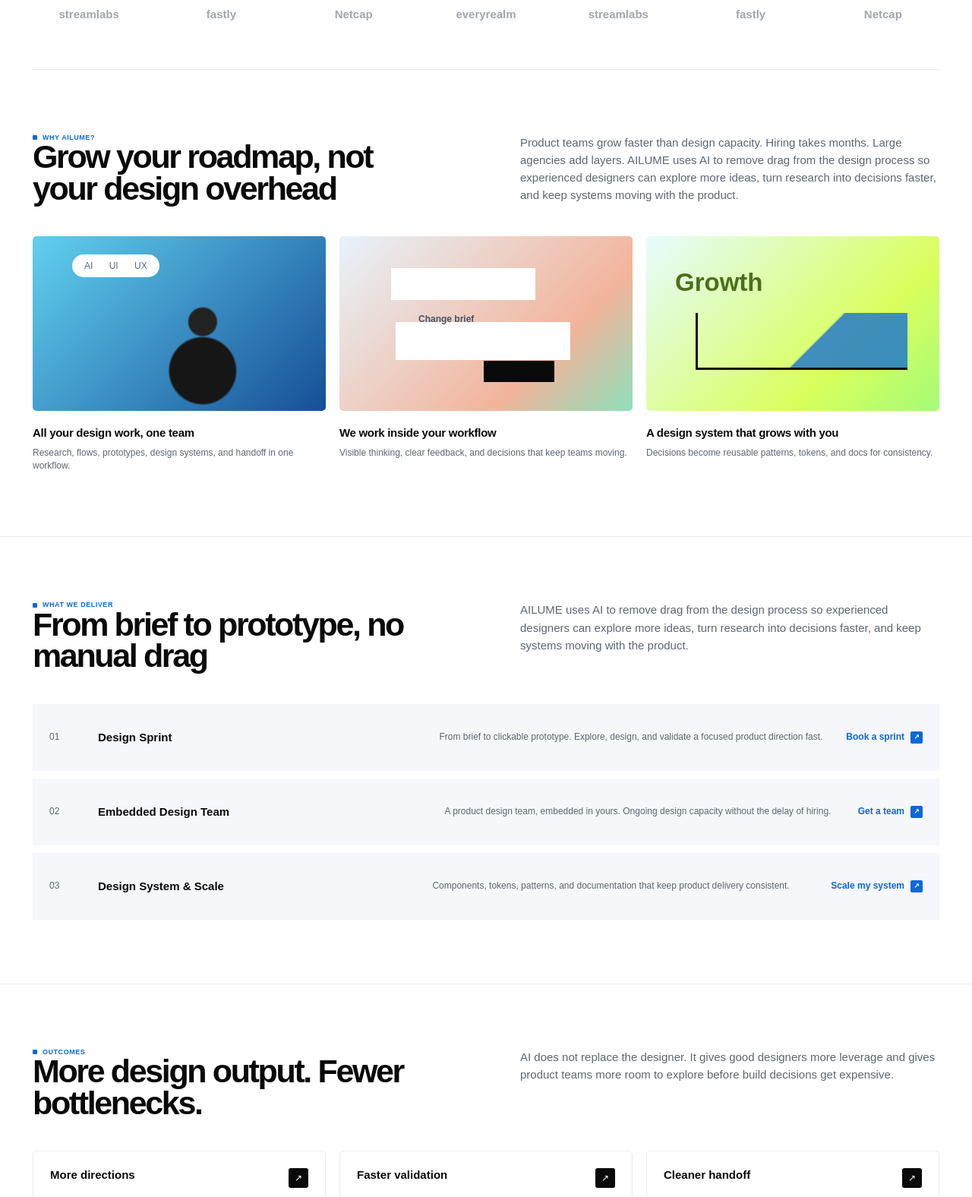
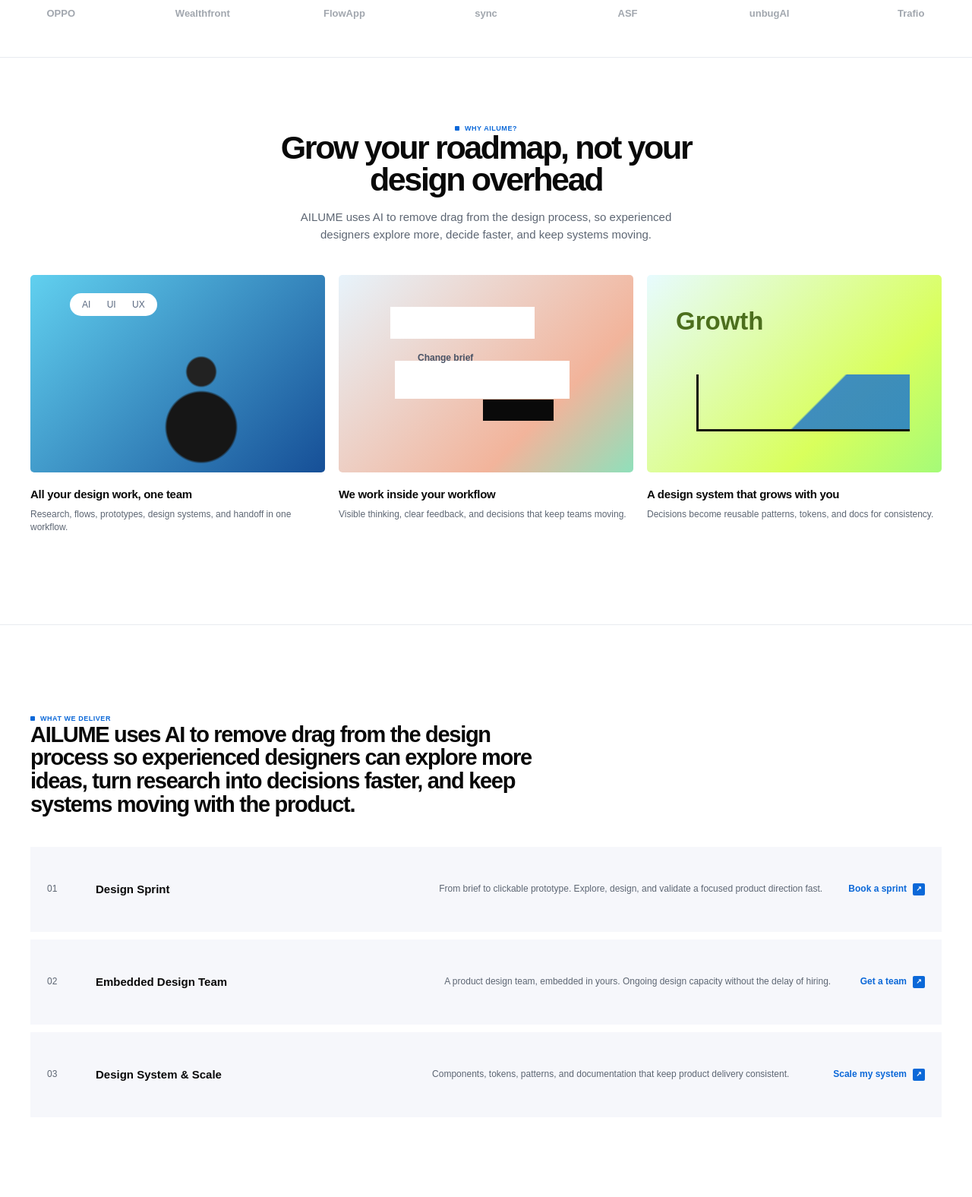
Before and after one commit to vboyev/Ailume, a plain HTML site: page index.html in a window 1280 px wide. Shown: the part 661-2237 px from the top of the page at 76% size. Drawn offline with Linux system fonts and the light colour scheme.

Commit message:
Match homepage to Figma frame

```diff
--- a/ailume-home.css
+++ b/ailume-home.css
@@ -1526,7 +1526,7 @@ textarea.drawer-field {
 }
 
 .final-container {
-  width: min(100% - 64px, 1194px);
+  width: min(100% - 80px, 1320px);
   margin: 0 auto;
 }
 
@@ -1537,7 +1537,7 @@ textarea.drawer-field {
 .final-hero-grid {
   display: grid;
   grid-template-columns: 485px 1fr;
-  gap: 94px;
+  gap: 170px;
   align-items: center;
 }
 
@@ -1813,9 +1813,9 @@ textarea.drawer-field {
 }
 
 .final-logo-strip {
-  max-width: 1194px;
+  max-width: 1320px;
   margin: 0 auto;
-  padding: 28px 0 64px;
+  padding: 28px 0 50px;
   border-top: 1px solid var(--final-line);
   border-bottom: 1px solid var(--final-line);
 }
@@ -1836,14 +1836,14 @@ textarea.drawer-field {
 
 .final-logo-strip span {
   color: #7d858f;
-  font-size: 15px;
+  font-size: 13px;
   font-weight: 700;
   text-align: center;
   opacity: .72;
 }
 
 .final-section {
-  padding: 84px 0;
+  padding: 118px 0;
   border-bottom: 1px solid var(--final-line);
 }
 
@@ -1865,10 +1865,74 @@ textarea.drawer-field {
 }
 
 .final-section-head > p,
-.final-how-grid > div > p {
+.final-how-grid > div > p,
+.final-section-head div > p:not(.final-label) {
   color: var(--final-muted);
   font-size: 15px;
   line-height: 1.55;
+}
+
+.final-centered-section .final-section-head {
+  display: block;
+  max-width: 560px;
+  text-align: center;
+}
+
+.final-centered-section .final-label {
+  justify-content: center;
+  margin-right: auto;
+  margin-left: auto;
+}
+
+.final-centered-section h2 {
+  max-width: 560px;
+  margin-right: auto;
+  margin-left: auto;
+}
+
+.final-centered-section .final-section-head div > p:not(.final-label) {
+  max-width: 510px;
+  margin: 17px auto 0;
+}
+
+.final-why {
+  padding-top: 88px;
+}
+
+.final-deliver .final-section-head {
+  display: block;
+  margin-bottom: 40px;
+}
+
+.final-deliver h2 {
+  max-width: 690px;
+  font-size: 29px;
+  line-height: 1.06;
+  letter-spacing: -.045em;
+}
+
+.final-outcomes-section .final-section-head {
+  max-width: 575px;
+}
+
+.final-outcomes-section h2 {
+  max-width: 420px;
+}
+
+.final-cases {
+  text-align: center;
+}
+
+.final-cases .final-label {
+  justify-content: center;
+  margin-right: auto;
+  margin-left: auto;
+}
+
+.final-cases h2 {
+  margin-right: auto;
+  margin-bottom: 40px;
+  margin-left: auto;
 }
 
 .final-card-grid,
@@ -1882,7 +1946,7 @@ textarea.drawer-field {
 
 .final-card-media {
   position: relative;
-  height: 230px;
+  height: 260px;
   margin-bottom: 20px;
   overflow: hidden;
   border-radius: 5px;
@@ -1976,7 +2040,7 @@ textarea.drawer-field {
   grid-template-columns: 46px 1fr 1.2fr auto;
   gap: 18px;
   align-items: center;
-  min-height: 88px;
+  min-height: 112px;
   padding: 0 22px;
   background: var(--final-soft);
 }
@@ -2016,7 +2080,7 @@ textarea.drawer-field {
 
 .final-outcome-grid article,
 .final-metric-grid article {
-  min-height: 160px;
+  min-height: 178px;
   padding: 22px;
   border: 1px solid var(--final-line);
   border-radius: 5px;
@@ -2066,8 +2130,8 @@ textarea.drawer-field {
 }
 
 .final-performance-card {
-  min-height: 470px;
-  padding: 74px 112px;
+  min-height: 540px;
+  padding: 88px 112px;
   border-radius: 5px;
   background:
     radial-gradient(circle at 22% 85%, rgba(199, 247, 220, .8), transparent 30%),
@@ -2146,7 +2210,7 @@ textarea.drawer-field {
 .project-media {
   display: flex;
   align-items: center;
-  min-height: 210px;
+  min-height: 250px;
   margin-bottom: 16px;
   overflow: hidden;
   border-radius: 4px;
@@ -2201,7 +2265,7 @@ textarea.drawer-field {
 }
 
 .final-metric-grid article {
-  min-height: 188px;
+  min-height: 220px;
   display: flex;
   flex-wrap: wrap;
   align-content: space-between;
@@ -2255,7 +2319,7 @@ textarea.drawer-field {
   display: flex;
   justify-content: space-between;
   gap: 22px;
-  padding: 20px 0;
+  padding: 25px 0;
   cursor: pointer;
   color: var(--final-ink);
   font-size: 14px;
@@ -2286,7 +2350,7 @@ textarea.drawer-field {
 }
 
 .final-blue-cta {
-  padding: 116px 0 130px;
+  padding: 148px 0 166px;
   color: #ffffff;
   text-align: center;
   background:
@@ -2294,6 +2358,11 @@ textarea.drawer-field {
     linear-gradient(135deg, #5db0e8 0%, #08327a 100%);
 }
 
+.final-black-cta {
+  padding: 116px 0 130px;
+  background: #030303;
+}
+
 .final-blue-cta .final-container {
   display: grid;
   justify-items: center;
@@ -2315,7 +2384,7 @@ textarea.drawer-field {
 .home-final .site-footer {
   margin-top: -73px;
   color: rgba(255, 255, 255, .7);
-  background: transparent;
+  background: #030303;
   border-top: 1px solid rgba(255, 255, 255, .16);
   font-size: 11px;
 }
--- a/index.html
+++ b/index.html
@@ -131,23 +131,23 @@
       <section class="final-logo-strip" aria-label="Trusted by product teams">
         <p>Built by teams accelerating their design capacity</p>
         <div>
-          <span>streamlabs</span>
-          <span>fastly</span>
-          <span>Netcap</span>
-          <span>everyrealm</span>
-          <span>streamlabs</span>
-          <span>fastly</span>
-          <span>Netcap</span>
+            <span>OPPO</span>
+            <span>Wealthfront</span>
+            <span>FlowApp</span>
+            <span>sync</span>
+            <span>ASF</span>
+            <span>unbugAI</span>
+            <span>Trafio</span>
         </div>
       </section>
 
-      <section class="final-section">
+      <section class="final-section final-centered-section final-why">
         <div class="final-container final-section-head">
           <div>
             <p class="final-label">Why AILUME?</p>
             <h2>Grow your roadmap, not your design overhead</h2>
+            <p>AILUME uses AI to remove drag from the design process, so experienced designers explore more, decide faster, and keep systems moving.</p>
           </div>
-          <p>Product teams grow faster than design capacity. Hiring takes months. Large agencies add layers. AILUME uses AI to remove drag from the design process so experienced designers can explore more ideas, turn research into decisions faster, and keep systems moving with the product.</p>
         </div>
         <div class="final-container final-card-grid">
           <article class="final-image-card">
@@ -168,13 +168,12 @@
         </div>
       </section>
 
-      <section class="final-section">
+      <section class="final-section final-deliver">
         <div class="final-container final-section-head">
           <div>
             <p class="final-label">What we deliver</p>
-            <h2>From brief to prototype, no manual drag</h2>
+            <h2>AILUME uses AI to remove drag from the design process so experienced designers can explore more ideas, turn research into decisions faster, and keep systems moving with the product.</h2>
           </div>
-          <p>AILUME uses AI to remove drag from the design process so experienced designers can explore more ideas, turn research into decisions faster, and keep systems moving with the product.</p>
         </div>
         <div class="final-container final-service-rows">
           <article><span>01</span><strong>Design Sprint</strong><p>From brief to clickable prototype. Explore, design, and validate a focused product direction fast.</p><a href="#contact-panel" data-contact-open>Book a sprint <b>↗</b></a></article>
@@ -183,13 +182,13 @@
         </div>
       </section>
 
-      <section class="final-section">
+      <section class="final-section final-centered-section final-outcomes-section">
         <div class="final-container final-section-head">
           <div>
             <p class="final-label">Outcomes</p>
             <h2>More design output. Fewer bottlenecks.</h2>
+            <p>AI does not replace the designer. It gives good designers more leverage and gives product teams more room to explore before build decisions get expensive.</p>
           </div>
-          <p>AI does not replace the designer. It gives good designers more leverage and gives product teams more room to explore before build decisions get expensive.</p>
         </div>
         <div class="final-container final-outcome-grid">
           <article><div><strong>More directions</strong><span>↗</span></div><p>Explore before committing to build.</p></article>
@@ -220,7 +219,7 @@
         </div>
       </section>
 
-      <section class="final-section">
+      <section class="final-section final-cases">
         <div class="final-container">
           <p class="final-label">Cases</p>
           <h2>Featured projects</h2>
@@ -249,7 +248,7 @@
           <p class="final-label">Proof</p>
           <h2>The math behind the work</h2>
           <div class="final-metric-grid">
-            <article><p>Brief to first concepts</p><span></span><strong>12 days</strong></article>
+            <article><p>Brief to first concepts</p><span></span><strong>8 days</strong></article>
             <article><p>Design-system coverage</p><span></span><span></span><strong>90%</strong></article>
             <article><p>Cost per iteration</p><span></span><span></span><span></span><strong>-30%</strong></article>
           </div>
@@ -299,7 +298,7 @@
         </div>
       </section>
 
-      <section class="final-blue-cta">
+      <section class="final-blue-cta final-black-cta">
         <div class="final-container">
           <h2>See what accelerated product design looks like</h2>
           <p>Tell us what you are building and where design is slowing you down.</p>
```
Also changed, not shown: ailume-home.html (+16 -17 lines).
